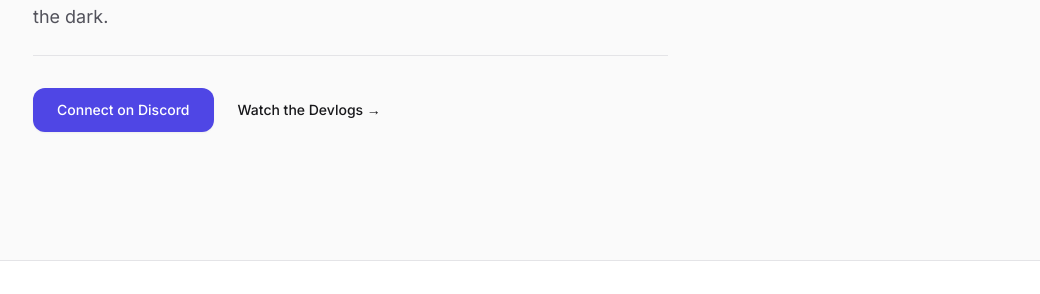
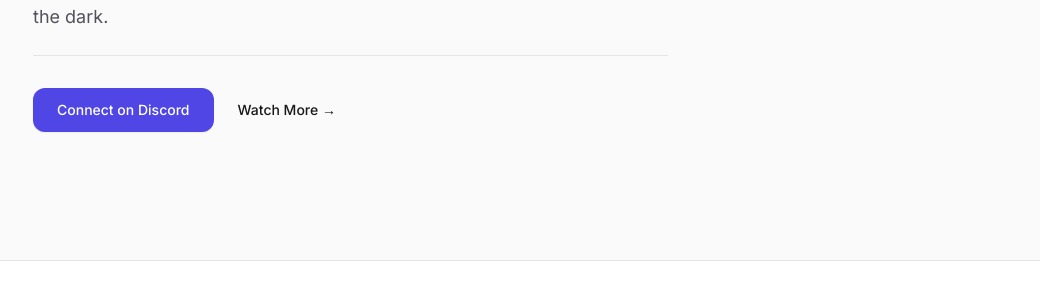
Before and after one commit to StarryBit/starrybit.github.io, a Jekyll site: the page built from about/index.html, in a window 1280 px wide and 1157 px high. Shown: the part 816-1110 px from the top of the window, without its empty margins (119-1159 px from the left). Built offline with Jekyll 4.4.1, drawn with Linux system fonts in a browser that asks for light colours; nearby versions of some CDN libraries.

Commit message:
Update index.html

```diff
--- a/about/index.html
+++ b/about/index.html
@@ -29,11 +29,11 @@
             </p>
 
             <div class="pt-8 mt-8 flex flex-wrap gap-6 border-t border-zinc-200 dark:border-zinc-800/60">
-                <a href="https://discord.gg/JwfTkNN8g" class="bg-indigo-600 hover:bg-indigo-500 text-white font-medium px-6 py-3 rounded-xl transition-all shadow-sm text-sm">
+                <a href="https://discord.gg/5j7Tgez3nm" class="bg-indigo-600 hover:bg-indigo-500 text-white font-medium px-6 py-3 rounded-xl transition-all shadow-sm text-sm">
                     Connect on Discord
                 </a>
                 <a href="https://youtube.com/@StarryBit" class="flex items-center gap-2 text-sm font-medium text-zinc-900 dark:text-white hover:text-indigo-600 dark:hover:text-indigo-400 transition-colors">
-                    Watch the Devlogs &rarr;
+                    Watch More &rarr;
                 </a>
             </div>
         </section>
```
